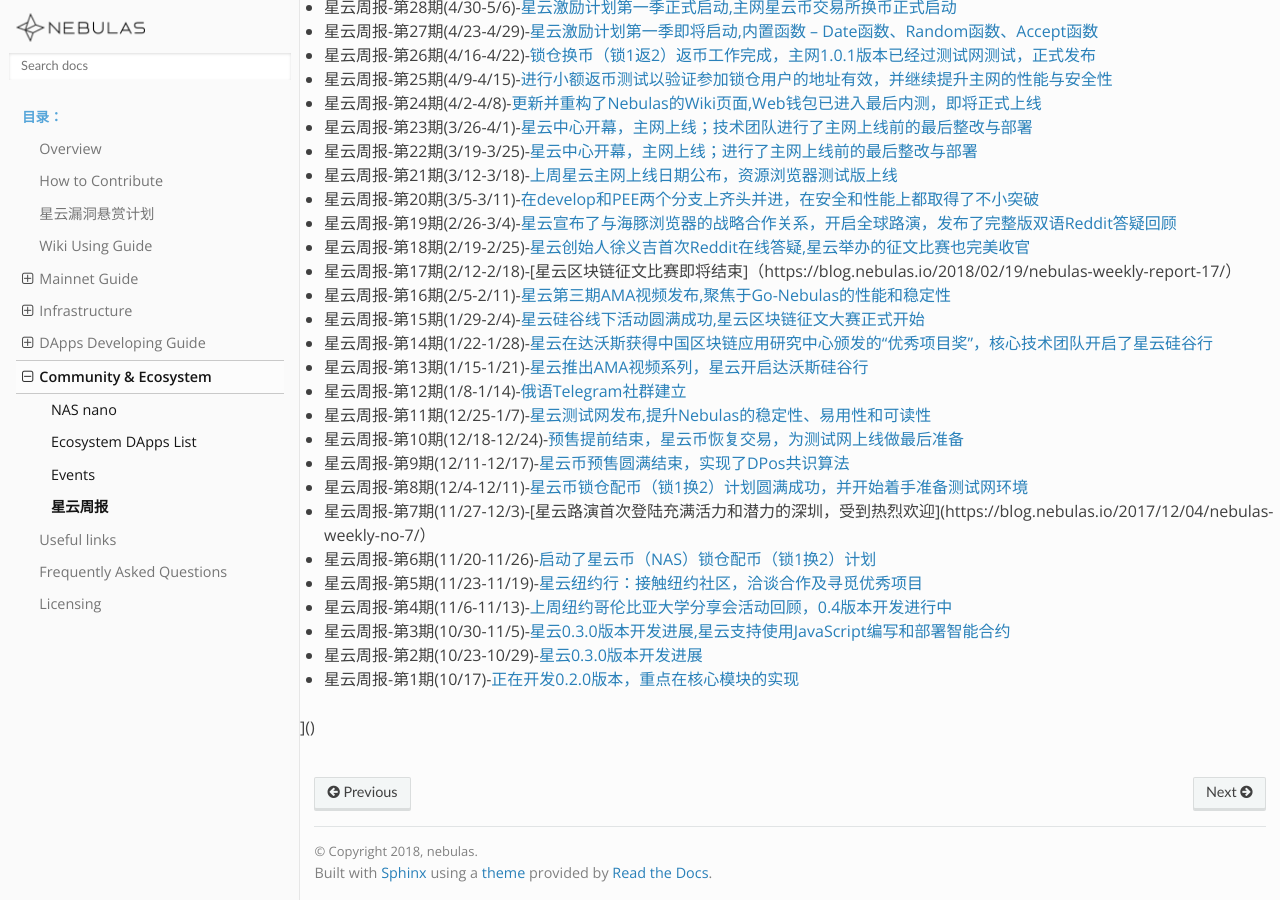
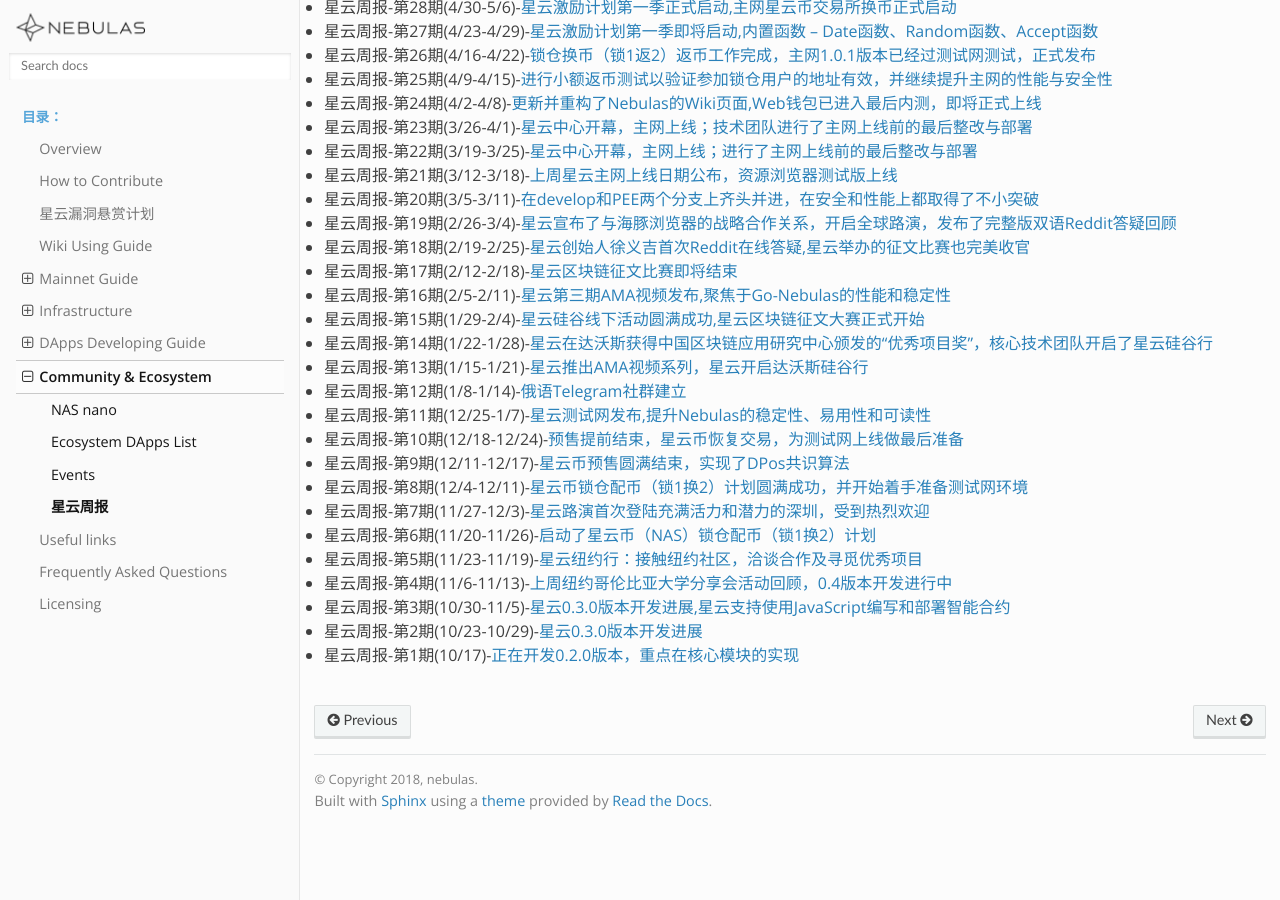
Before and after one commit to nebulasio/nebdocs, a Sphinx documentation site: the page built from docs/community-ecosystem/weeklyreport.md, in a window 1280 px wide and 900 px high, scrolled down 856 px. Built offline with Sphinx 7.4.7 and the Read the Docs theme 2.0.0, drawn with Linux system fonts in a browser that asks for light colours; pages that are not in the unit, such as notebooks, are missing from menus; after the commit the page ends 1706 px from its top, so only the background shows below that.

Commit message:
Update weeklyreport.md

```diff
--- a/docs/community-ecosystem/weeklyreport.md
+++ b/docs/community-ecosystem/weeklyreport.md
@@ -40,7 +40,7 @@
 - 星云周报-第20期(3/5-3/11)-[在develop和PEE两个分支上齐头并进，在安全和性能上都取得了不小突破](https://blog.nebulas.io/2018/03/13/nebulas-weekly-report-20/)
 - 星云周报-第19期(2/26-3/4)-[星云宣布了与海豚浏览器的战略合作关系，开启全球路演，发布了完整版双语Reddit答疑回顾](https://blog.nebulas.io/2018/03/05/nebulas-weekly-report-19/)
 - 星云周报-第18期(2/19-2/25)-[星云创始人徐义吉首次Reddit在线答疑,星云举办的征文比赛也完美收官](https://blog.nebulas.io/2018/02/26/nebulas-weekly-report-18/)
-- 星云周报-第17期(2/12-2/18)-[星云区块链征文比赛即将结束]（https://blog.nebulas.io/2018/02/19/nebulas-weekly-report-17/）
+- 星云周报-第17期(2/12-2/18)-[星云区块链征文比赛即将结束](https://blog.nebulas.io/2018/02/19/nebulas-weekly-report-17/)
 - 星云周报-第16期(2/5-2/11)-[星云第三期AMA视频发布,聚焦于Go-Nebulas的性能和稳定性](https://blog.nebulas.io/2018/02/12/nebulas-weekly-report-16/)
 - 星云周报-第15期(1/29-2/4)-[星云硅谷线下活动圆满成功,星云区块链征文大赛正式开始](https://blog.nebulas.io/2018/02/05/nebulas-weekly-report-15/)
 - 星云周报-第14期(1/22-1/28)-[星云在达沃斯获得中国区块链应用研究中心颁发的“优秀项目奖”，核心技术团队开启了星云硅谷行](https://blog.nebulas.io/2018/01/29/nebulas-weekly-report14/)
@@ -50,12 +50,10 @@
 - 星云周报-第10期(12/18-12/24)-[预售提前结束，星云币恢复交易，为测试网上线做最后准备](https://blog.nebulas.io/2017/12/25/nebulas-weekly-no-10/)
 - 星云周报-第9期(12/11-12/17)-[星云币预售圆满结束，实现了DPos共识算法](https://blog.nebulas.io/2017/12/18/nebulas-weekly-no-9/)
 - 星云周报-第8期(12/4-12/11)-[星云币锁仓配币（锁1换2）计划圆满成功，并开始着手准备测试网环境](https://blog.nebulas.io/2017/12/11/nebulas-weekly-no-8/)
-- 星云周报-第7期(11/27-12/3)-[星云路演首次登陆充满活力和潜力的深圳，受到热烈欢迎](https://blog.nebulas.io/2017/12/04/nebulas-weekly-no-7/）
+- 星云周报-第7期(11/27-12/3)-[星云路演首次登陆充满活力和潜力的深圳，受到热烈欢迎](https://blog.nebulas.io/2017/12/04/nebulas-weekly-no-7/)
 - 星云周报-第6期(11/20-11/26)-[启动了星云币（NAS）锁仓配币（锁1换2）计划](https://blog.nebulas.io/2017/11/27/nebulas-weekly-no-6/)
 - 星云周报-第5期(11/23-11/19)-[星云纽约行：接触纽约社区，洽谈合作及寻觅优秀项目](https://blog.nebulas.io/2017/11/20/nebulas-weekly-no-5/)
 - 星云周报-第4期(11/6-11/13)-[上周纽约哥伦比亚大学分享会活动回顾，0.4版本开发进行中](https://blog.nebulas.io/2017/11/13/nebulas-weekly-no-4/)
 - 星云周报-第3期(10/30-11/5)-[星云0.3.0版本开发进展,星云支持使用JavaScript编写和部署智能合约](https://blog.nebulas.io/2017/11/06/nebulas-weekly-no-3/)
 - 星云周报-第2期(10/23-10/29)-[星云0.3.0版本开发进展](https://blog.nebulas.io/2017/10/30/nebulas-weekly-no-2/)
 - 星云周报-第1期(10/17)-[正在开发0.2.0版本，重点在核心模块的实现](https://blog.nebulas.io/2017/10/17/nebulas-weekly-no-1/)
-
-]()
```
